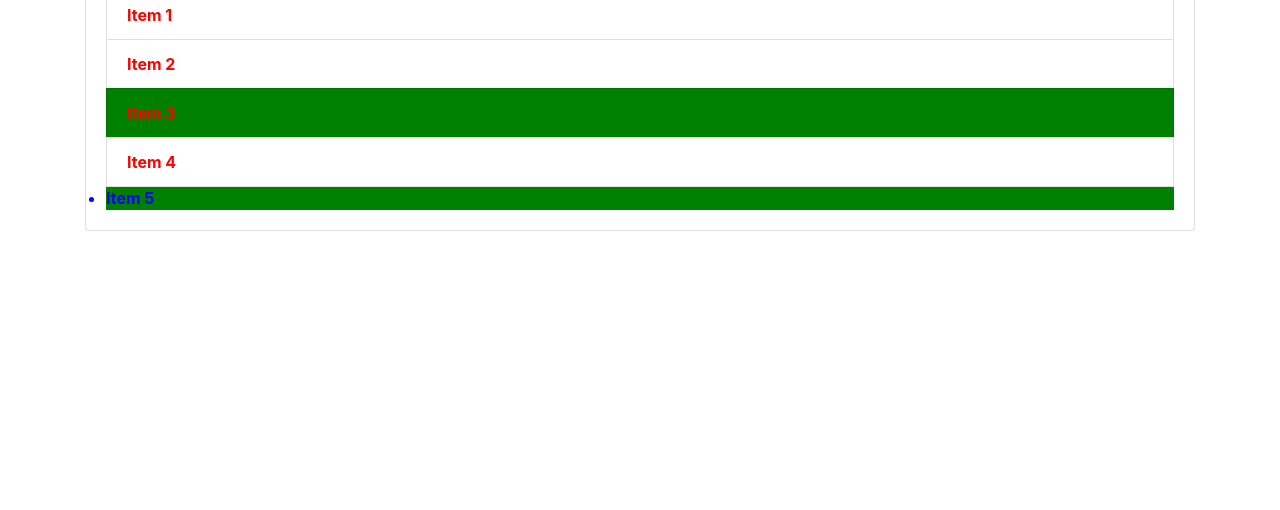
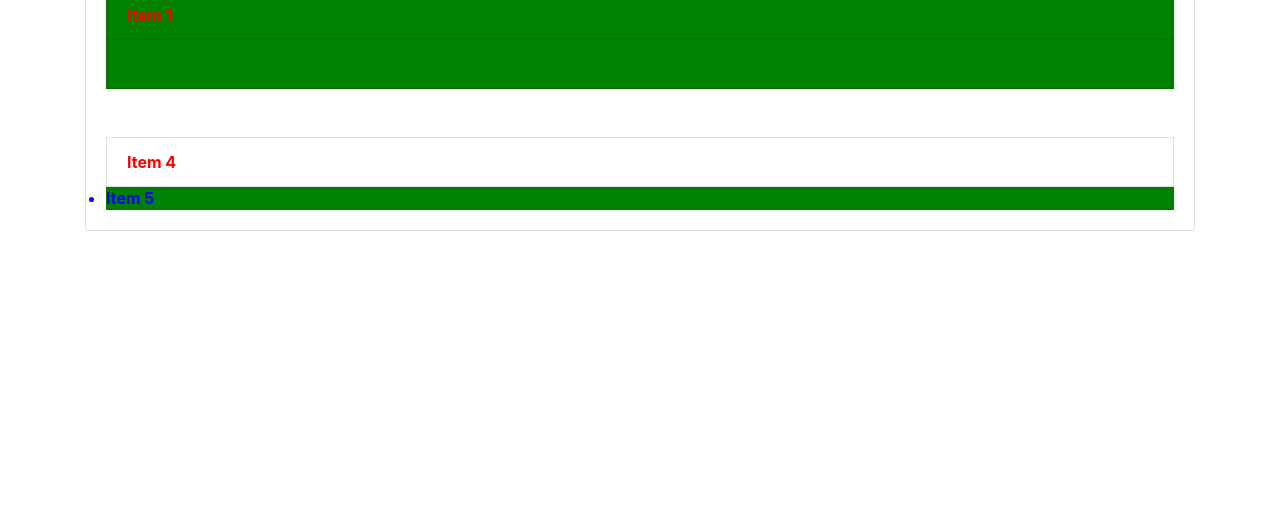
Before and after one commit to Ajoy31097/Demo, a plain HTML site: page Gitstart/Index.html in a window 1280 px wide. Shown: the part 290-800 px from the top of the page. Drawn offline with nearby package versions, Linux system fonts and the light colour scheme.

Commit message:
Commit 4

```diff
--- a/Gitstart/Index.html
+++ b/Gitstart/Index.html
@@ -38,7 +38,7 @@ var addItem = document.getElementsByClassName('title')[0];
 addItem.style.fontWeight = 'bold';
 addItem.style.color = 'green';
 
-var items = document.getElementsByClassName('list-group-item');
+var items = document.getElementsByTagName('li');
 items[2].style.backgroundColor = 'green';
 items[2].style.fontWeight = 'bold';
 items[0].style.fontWeight = 'bold';
@@ -60,6 +60,17 @@ li[4].style.backgroundColor = 'green';
 li[4].style.color = 'blue';
 li[4].style.fontWeight = 'bold';
 
+var itemList = document.querySelectorAll("#items li");
+  itemList[1].style.color = "green";
+  itemList[1].style.backgroundColor = 'green';
+  itemList[2].style.visibility = "hidden";
+
+var oddItems = document.querySelectorAll("#items li:nth-child(odd)");
+for (var i = 0; i < oddItems.length; i++) {
+  oddItems[i].style.backgroundColor = "green";
+}
+
+
 </script>
 </body>
 </html>
```
